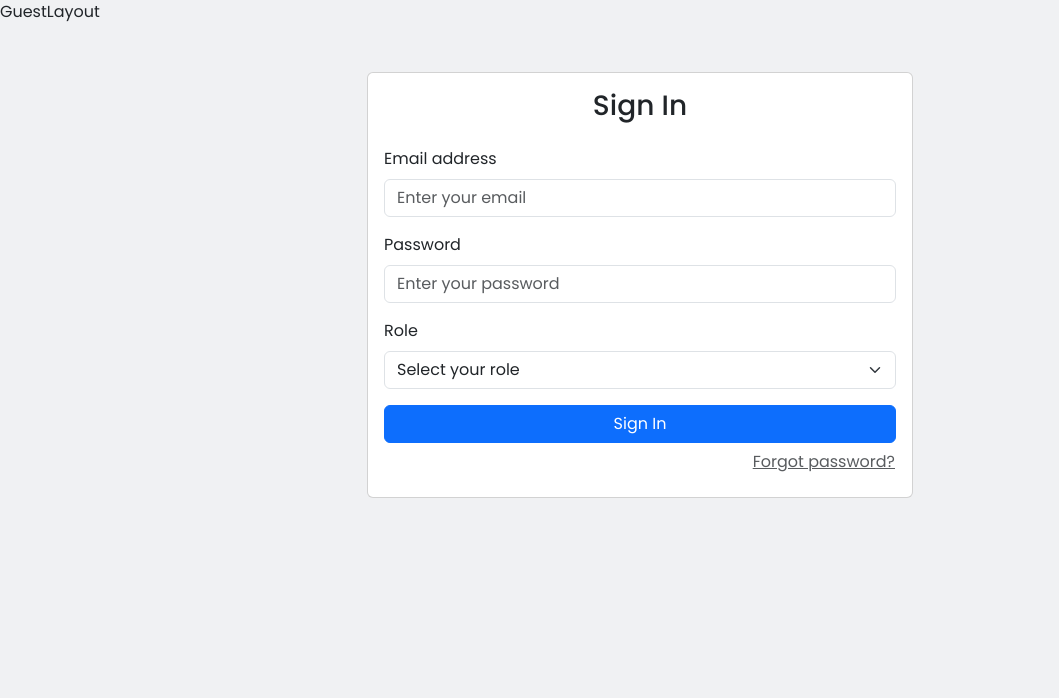
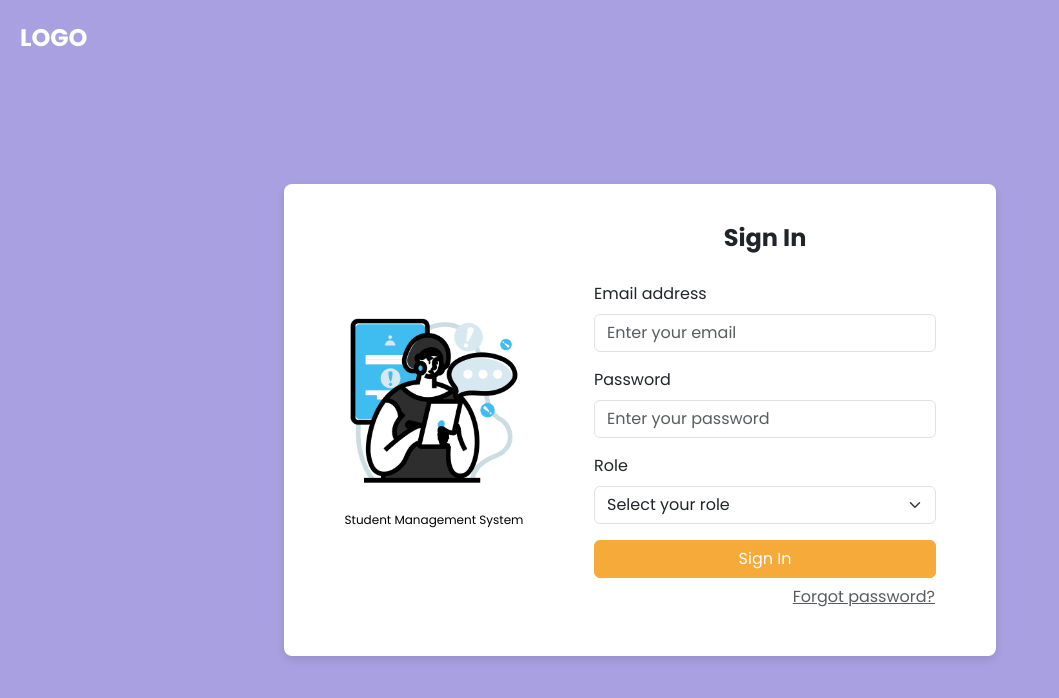
Before and after one commit to zying11/Student-Management-System-V3, a React (Vite) app in the folder react/: page /login in a window 1280 px wide. Shown: the top 698 px of the page, without its empty margins (0-1059 px from the left). Built offline with nearby package versions, Linux system fonts and the light colour scheme; no server answers.

Commit message:
W3-sembreak fyp update

```diff
--- a/react/src/Components/GuestLayout.jsx
+++ b/react/src/Components/GuestLayout.jsx
@@ -1,18 +1,20 @@
 import { useStateContext } from "../contexts/ContextProvider";
 import { Navigate, Outlet } from "react-router-dom";
+import "../css/GuestLayout.css";
 
-export default function GuestLayout(){
-    const {token} = useStateContext();
-    if(token){
-       return <Navigate to='/'/>
+export default function GuestLayout() {
+    const { token } = useStateContext();
+
+    if (token) {
+        return <Navigate to="/" />;
     }
 
-    return(
-        <div>
+    return (
+        <div className="guest-layout">
+            <div className="logo">LOGO</div>
             <div>
-            GuestLayout
+                <Outlet />
             </div>
-            <Outlet />
         </div>
-    )
+    );
 }
--- /dev/null
+++ b/react/src/css/ForgotResetPassword.css
@@ -0,0 +1,13 @@
+.card {
+    border-radius: 8px;
+    box-shadow: 0 4px 10px rgba(0, 0, 0, 0.1);
+  }
+
+  .card-body {
+    padding: 40px 60px;
+  }
+
+  .row.justify-content-center {
+    display: flex;
+    justify-content: center;
+  }
--- /dev/null
+++ b/react/src/css/GuestLayout.css
@@ -0,0 +1,25 @@
+@import url("https://fonts.googleapis.com/css2?family=Poppins:wght@100;200;300;400;500;600;700;800;900&display=swap");
+
+body {
+    font-family: Poppins, sans-serif;
+    margin: 0;
+    padding: 0;
+}
+
+.guest-layout {
+    display: flex;
+    align-items: center;
+    justify-content: center;
+    min-height: 100vh;
+    background-color: #a9a0e1; /* Background color for the entire layout */
+    padding: 20px;
+}
+
+.logo {
+    position: absolute;
+    top: 20px;
+    left: 20px;
+    font-size: 24px;
+    font-weight: bold;
+    color: #ffffff;
+}
--- /dev/null
+++ b/react/src/css/Login.css
@@ -0,0 +1,49 @@
+.login-form-wrapper {
+    display: flex;
+    align-items: center;
+    justify-content: center;
+    height: 100%;
+    min-height: 100vh;
+  }
+
+  .login-form-content {
+    display: flex;
+    align-items: center;
+    justify-content: center;
+    width: 100%;
+    max-width: 800px;
+    background-color: #ffffff;
+    padding: 40px 60px;
+    border-radius: 8px;
+    box-shadow: 0 4px 10px rgba(0, 0, 0, 0.1);
+  }
+
+  .login-form-image-text {
+    display: flex;
+    flex-direction: column;
+    align-items: center;
+    justify-content: center;
+    margin-right: 70px;
+  }
+
+  .login-form-image {
+    max-width: 180px;
+    height: auto;
+  }
+
+  .login-form-text {
+    margin-top: 20px;
+    font-size: 12px;
+    color: #000000;
+    text-align: center;
+  }
+
+  .login-form {
+    width: 100%;
+  }
+
+  .login-form-title {
+    margin-bottom: 30px;
+    font-size: 24px;
+    font-weight: bold;
+  }
--- /dev/null
+++ b/react/src/css/PrimaryButton.css
@@ -0,0 +1,14 @@
+.btn-primary {
+    background-color: #f5aa39;
+    border-color: #f5aa39;
+    color: #ffffff;
+  }
+
+  .btn-primary:hover {
+    background-color: #e5941c;
+    border-color: #e5941c;
+  }
+  .btn-primary:active{
+    background-color: #e5941c!important;
+    border-color: #e5941c!important;
+  }
--- a/react/src/views/ForgotPassword.jsx
+++ b/react/src/views/ForgotPassword.jsx
@@ -1,6 +1,7 @@
 import React, { useState } from 'react';
 import axiosClient from '../axiosClient';
 import { Form, Button, Alert } from 'react-bootstrap';
+import "../css/ForgotResetPassword.css";
 
 export default function ForgotPassword() {
     const [email, setEmail] = useState('');
@@ -34,7 +35,7 @@ export default function ForgotPassword() {
     return (
         <div className="container mt-5">
             <div className="row justify-content-center">
-                <div className="col-md-6">
+                <div className="col">
                     <div className="card">
                         <div className="card-body">
                             <h3 className="card-title text-center mb-4">Forgot Password</h3>
--- a/react/src/views/ResetPassword.jsx
+++ b/react/src/views/ResetPassword.jsx
@@ -2,6 +2,7 @@ import React, { useState } from 'react';
 import axiosClient from '../axiosClient';
 import { Form, Button, Alert } from 'react-bootstrap';
 import { useParams, useNavigate } from 'react-router-dom';
+import "../css/ForgotResetPassword.css";
 
 export default function ResetPassword() {
     const { token } = useParams();
@@ -45,7 +46,7 @@ export default function ResetPassword() {
     return (
         <div className="container mt-5">
             <div className="row justify-content-center">
-                <div className="col-md-6">
+                <div className="col">
                     <div className="card">
                         <div className="card-body">
                             <h3 className="card-title text-center mb-4">Reset Password</h3>
--- a/react/src/views/login.jsx
+++ b/react/src/views/login.jsx
@@ -4,6 +4,8 @@ import axiosClient from "../axiosClient";
 import { useStateContext } from "../contexts/ContextProvider";
 import { Form, Button, Alert, InputGroup } from "react-bootstrap";
 import { Link } from 'react-router-dom';
+import "../css/Login.css";
+import "../css/PrimaryButton.css";
 
 export default function Login() {
   // Define state variables
@@ -87,13 +89,14 @@ export default function Login() {
   const handlePassword = () => { };
 
   return (
-    <div className="container mt-5">
-      <div className="row justify-content-center">
-        <div className="col-md-6">
-          <div className="card">
-            <div className="card-body">
-              <h3 className="card-title text-center mb-4">Sign In</h3>
-
+    <div className="login-form-wrapper">
+      <div className="login-form-content">
+        <div className="login-form-image-text">
+          <img src="/images/login-form-element.png" alt="Logo" className="login-form-image" />
+          <p className="login-form-text">Student Management System</p>
+        </div>
+        <div className="login-form">
+          <h3 className="login-form-title text-center">Sign In</h3>
           <Form onSubmit={Submit}>
             {errors.server && <Alert variant="danger">{errors.server}</Alert>}
 
@@ -144,10 +147,7 @@ export default function Login() {
                 Forgot password?
               </Button>
             </div>
-
           </Form>
-            </div>
-          </div>
         </div>
       </div>
     </div>
```
Also changed, not shown: react/public/images/login-form-element.png (added). Lines whose indentation alone changed are shown as unchanged.
